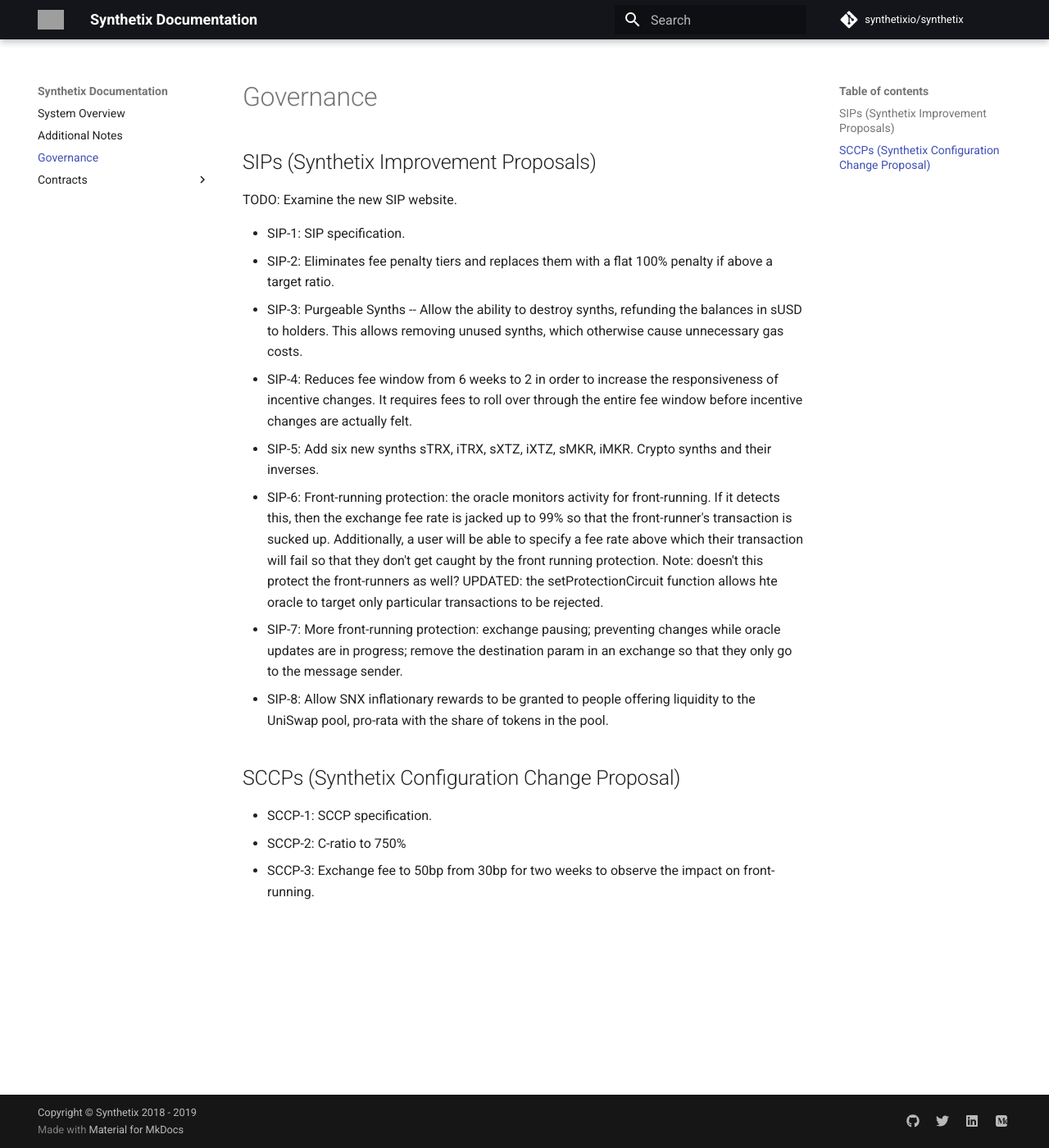
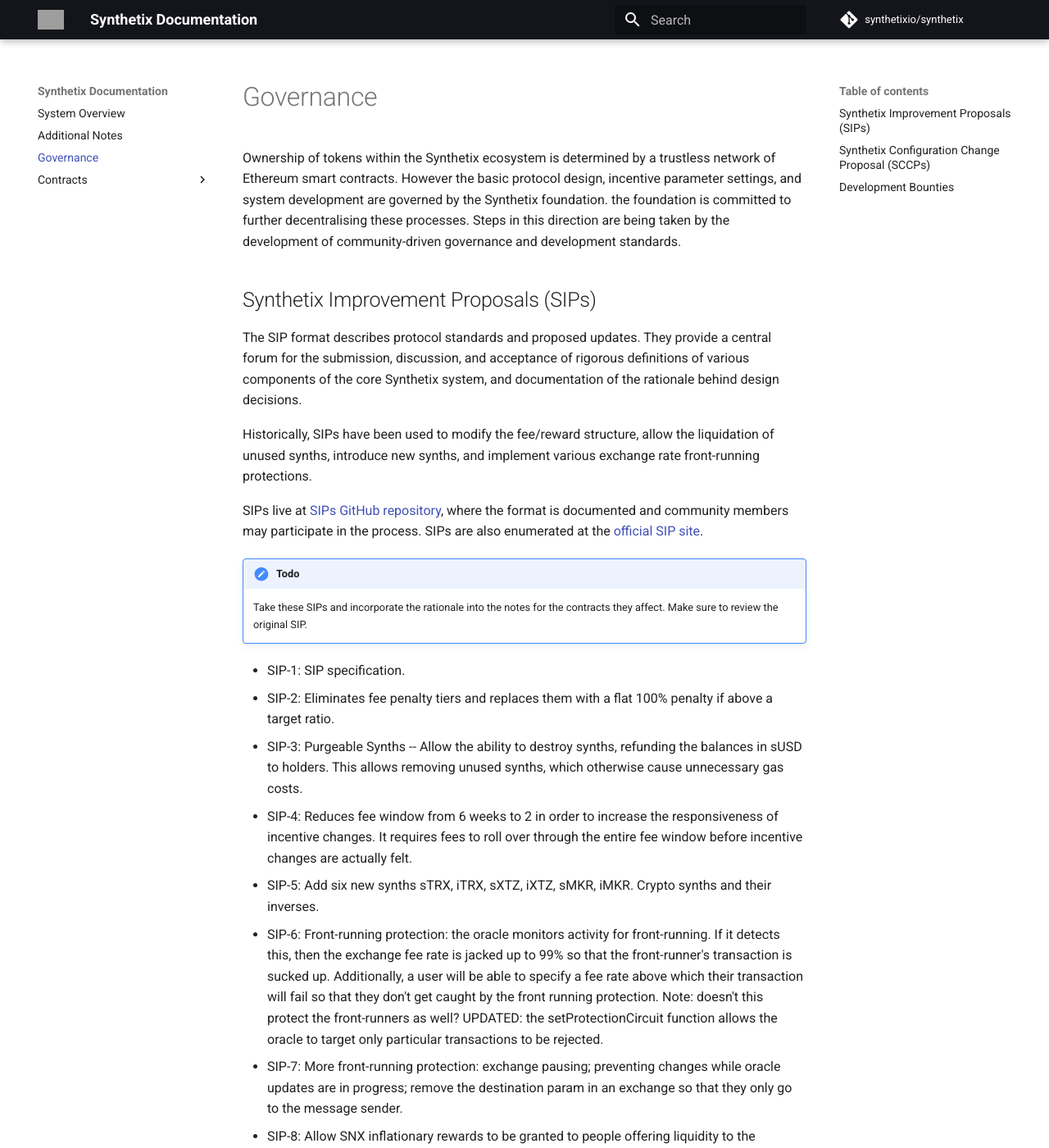
Before and after one commit to Synthetixio/synthetix, an MkDocs documentation site: the page built from docs/governance.md, in a window 1280 px wide and 1400 px high. Shown: the whole window at 82% size. Built offline with MkDocs 1.6.1 and Material for MkDocs 9.7.7, drawn with Linux system fonts in a browser that asks for light colours; comment, search, counter and statistics services are not loaded; some of the changed text lies outside the part shown; grey boxes are pictures that could not be loaded.

Commit message:
Governance page updates.

```diff
--- a/docs/governance.md
+++ b/docs/governance.md
@@ -1,20 +1,37 @@
 # Governance
 
-## SIPs (Synthetix Improvement Proposals)
+Ownership of tokens within the Synthetix ecosystem is determined by a trustless network of Ethereum smart contracts. However the basic protocol design, incentive parameter settings, and system development are governed by the Synthetix foundation. the foundation is committed to further decentralising these processes. Steps in this direction are being taken by the development of community-driven governance and development standards.
 
-TODO: Examine the new SIP website.
+## Synthetix Improvement Proposals (SIPs)
+
+The SIP format describes protocol standards and proposed updates. They provide a central forum for the submission, discussion, and acceptance of rigorous definitions of various components of the core Synthetix system, and documentation of the rationale behind design decisions.
+
+Historically, SIPs have been used to modify the fee/reward structure, allow the liquidation of unused synths, introduce new synths, and implement various exchange rate front-running protections.
+
+SIPs live at [SIPs GitHub repository](https://github.com/Synthetixio/SIPs), where the format is documented and community members may participate in the process. SIPs are also enumerated at the [official SIP site](https://sips.synthetix.io/).
+
+!!! TODO
+    Take these SIPs and incorporate the rationale into the notes for the contracts they affect. Make sure to review the original SIP.
 
 * SIP-1: SIP specification.
 * SIP-2: Eliminates fee penalty tiers and replaces them with a flat 100% penalty if above a target ratio.
 * SIP-3: Purgeable Synths -- Allow the ability to destroy synths, refunding the balances in sUSD to holders. This allows removing unused synths, which otherwise cause unnecessary gas costs.
 * SIP-4: Reduces fee window from 6 weeks to 2 in order to increase the responsiveness of incentive changes. It requires fees to roll over through the entire fee window before incentive changes are actually felt.
 * SIP-5: Add six new synths sTRX, iTRX, sXTZ, iXTZ, sMKR, iMKR. Crypto synths and their inverses.
-* SIP-6: Front-running protection: the oracle monitors activity for front-running. If it detects this, then the exchange fee rate is jacked up to 99% so that the front-runner's transaction is sucked up. Additionally, a user will be able to specify a fee rate above which their transaction will fail so that they don't get caught by the front running protection. Note: doesn't this protect the front-runners as well? UPDATED: the setProtectionCircuit function allows hte oracle to target only particular transactions to be rejected.
+* SIP-6: Front-running protection: the oracle monitors activity for front-running. If it detects this, then the exchange fee rate is jacked up to 99% so that the front-runner's transaction is sucked up. Additionally, a user will be able to specify a fee rate above which their transaction will fail so that they don't get caught by the front running protection. Note: doesn't this protect the front-runners as well? UPDATED: the setProtectionCircuit function allows the oracle to target only particular transactions to be rejected.
 * SIP-7: More front-running protection: exchange pausing; preventing changes while oracle updates are in progress; remove the destination param in an exchange so that they only go to the message sender.
 * SIP-8: Allow SNX inflationary rewards to be granted to people offering liquidity to the UniSwap pool, pro-rata with the share of tokens in the pool.
 
-## SCCPs (Synthetix Configuration Change Proposal)
+## Synthetix Configuration Change Proposal (SCCPs)
+
+SCCPs are similar to SIPs, but concern modifications to the values of system configuration values such as exchange fees and the global collateralisation limits.
+
+SCCPs live in the [same repository](https://github.com/Synthetixio/SIPs/tree/master/SCCP) and [website](https://sips.synthetix.io/) as SIPs are.
 
 * SCCP-1: SCCP specification.
 * SCCP-2: C-ratio to 750%
 * SCCP-3: Exchange fee to 50bp from 30bp for two weeks to observe the impact on front-running.
+
+## Development Bounties
+
+The Synthetix foundation has offered bounties for development and bug reports. Development bounties are managed on [Gitcoin](https://gitcoin.co/profile/Synthetixio) and discussion of these bounties is available in corresponding [GitHub issues](https://github.com/Synthetixio/synthetix/issues). Bug bounties are described in [this blog post](https://blog.synthetix.io/synthetix-bug-bounties/).
```
Also changed, not shown: docs/contracts/SupplySchedule.md (+1 -2 lines).
